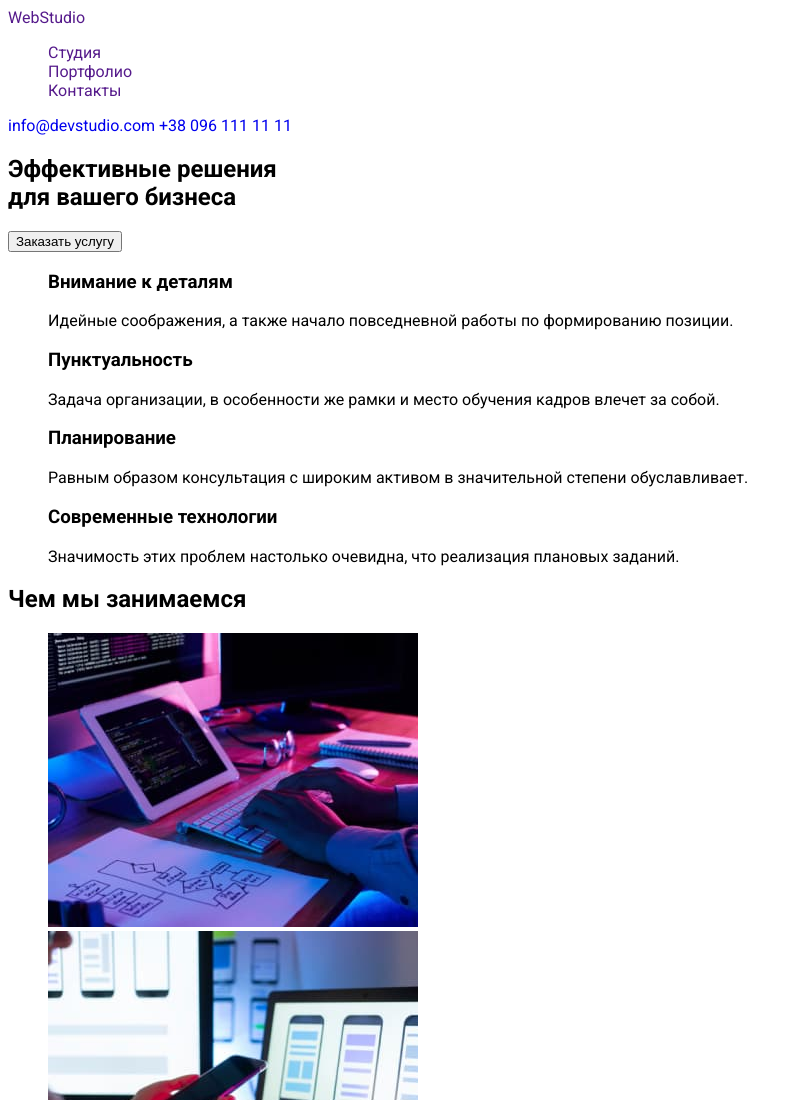
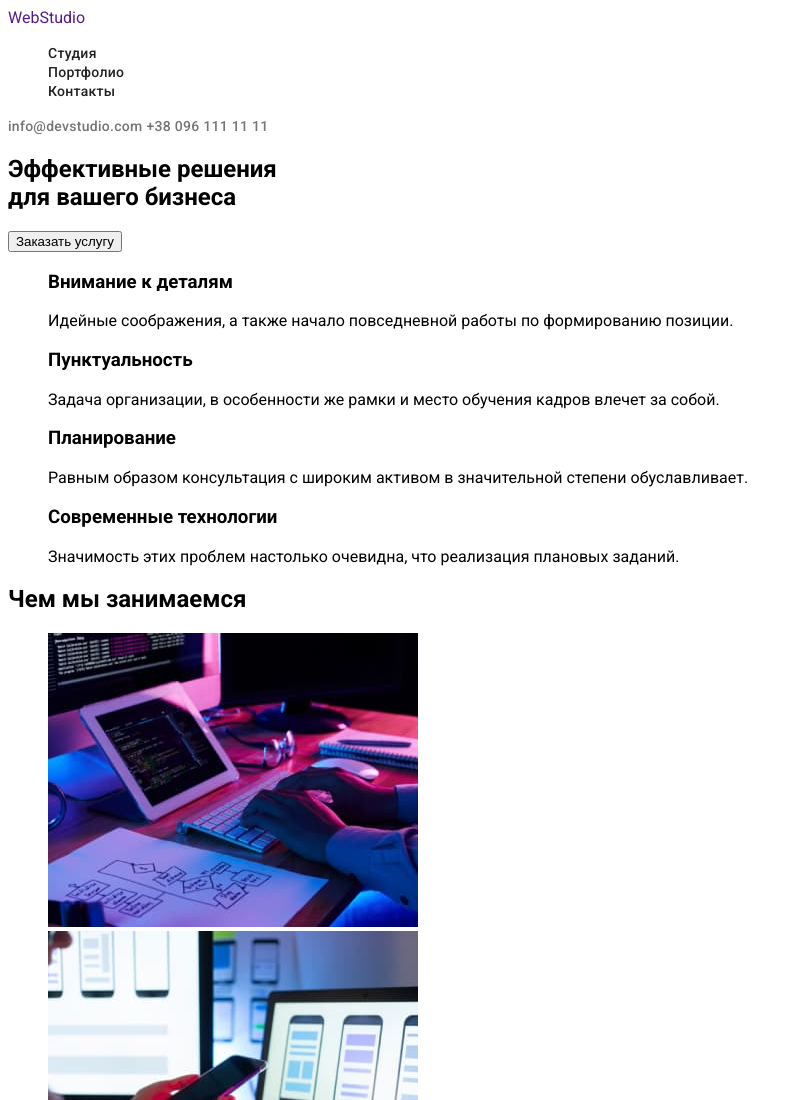
Before and after one commit to amkid/goit-markup-hw-02, a plain HTML site: page index.html in a window 1280 px wide. Shown: the top 1100 px of the page, without its empty margins (0-799 px from the left). Drawn offline with Linux system fonts and the light colour scheme.

Commit message:
header-css

```diff
--- a/css/styles.css
+++ b/css/styles.css
@@ -8,3 +8,26 @@ body {
 .link {
   text-decoration: none;
 }
+/*---header---*/
+
+.header-link {
+  font-weight: 500;
+  font-size: 14px;
+  line-height: 1.14;
+  letter-spacing: 0.02em;
+  color: #212121;
+}
+.header-tel {
+  font-weight: 500;
+  font-size: 14px;
+  line-height: 1.14;
+  letter-spacing: 0.02em;
+  color: #757575;
+}
+.header-mail {
+  font-weight: 500;
+  font-size: 14px;
+  line-height: 16px;
+  letter-spacing: 0.02em;
+  color: #757575;
+}
--- a/index.html
+++ b/index.html
@@ -12,18 +12,18 @@
     <link rel="stylesheet" href="./css/styles.css">
 </head>
 <body>
-    <header>
-        <a class="link" href="">WebStudio</a>
+    <header class="header">
+        <a class="header-logo link" href="">WebStudio</a>
 
-        <nav>
-            <ul class="list">
-                <li> <a class="link" href="">Студия</a></li>
-                <li> <a class="link" href="">Портфолио</a></li>
-                <li> <a class="link" href="">Контакты</a></li>
+        <nav class="header-nav">
+            <ul class="list header-list">
+                <li class="header-item"> <a class="header-link link" href="">Студия</a></li>
+                <li class="header-item"> <a class="header-link link" href="">Портфолио</a></li>
+                <li class="header-item"> <a class="header-link link" href="">Контакты</a></li>
             </ul>
         </nav>
-        <a class="link" href="mailto:info@devstudio.com">info@devstudio.com</a>
-        <a class="link" href="tel:+380961111111">+38 096 111 11 11</a>
+        <a class="link header-mail" href="mailto:info@devstudio.com">info@devstudio.com</a>
+        <a class="link header-tel" href="tel:+380961111111">+38 096 111 11 11</a>
     </header>
     <main>
         <section class="hero">
@@ -31,7 +31,7 @@
             <button type="button">Заказать услугу</button>
 
         </section>
-        <section class="about">
+        <section class="abt">
             <ul class="list">
                 <li>
                     <h3>Внимание к деталям</h3>
@@ -64,7 +64,7 @@
             </ul>
 
         </section>
-        <section class="about-img">
+        <section class="abt-img">
             <h2>Чем мы занимаемся</h2>
             <ul class="list">
                 <li>
```
